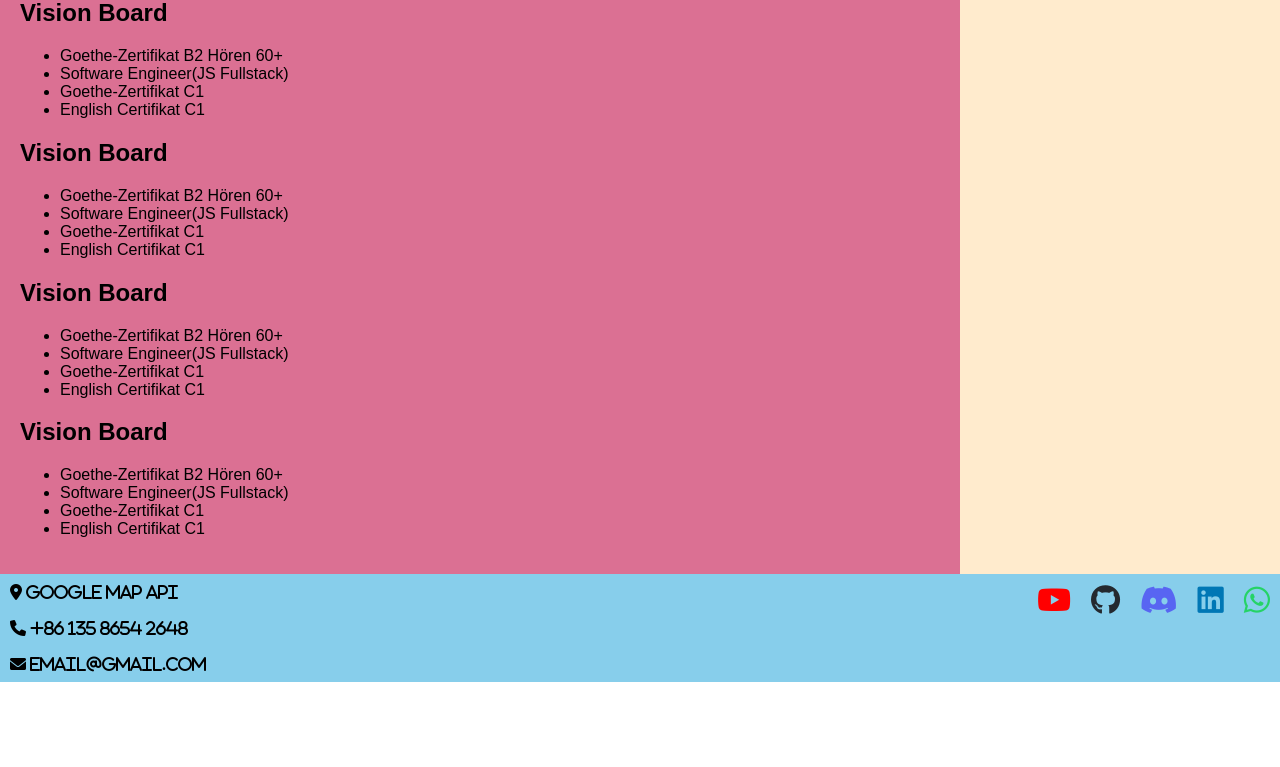
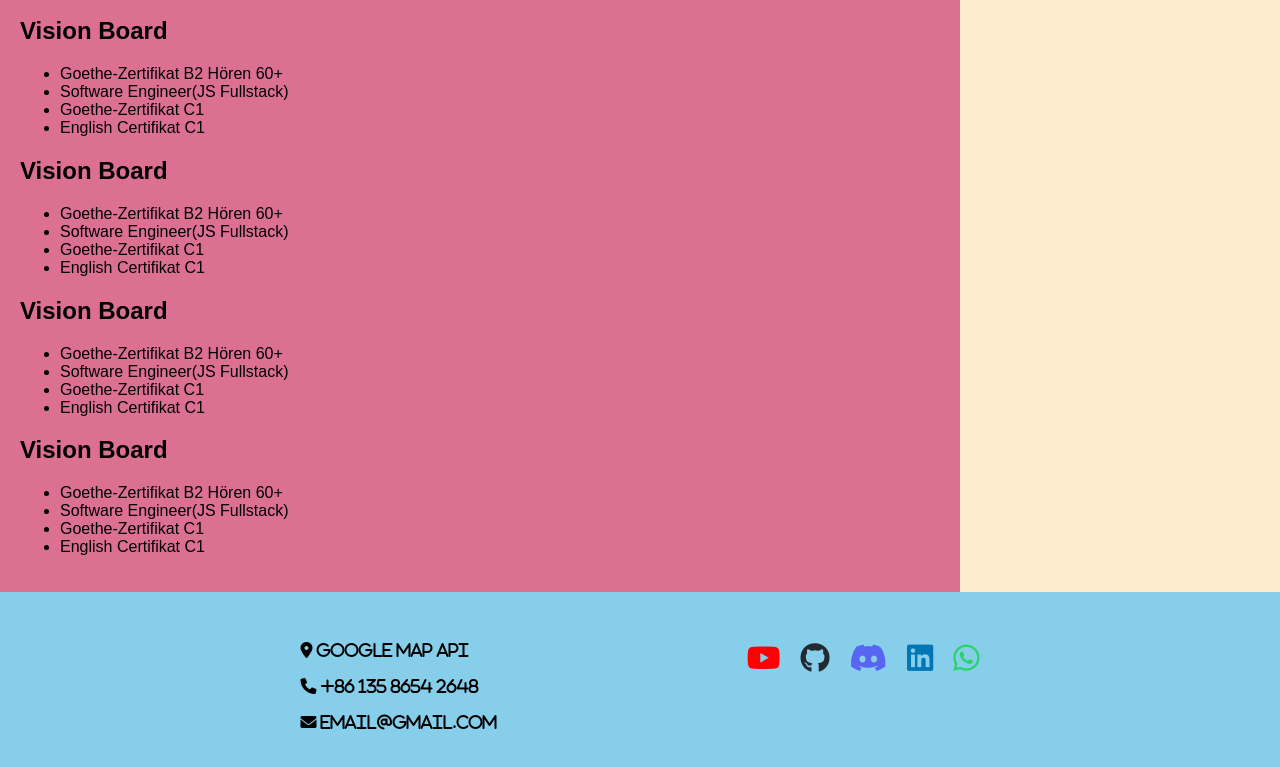
Before and after one commit to pzl2eu/web, a plain HTML site: page index.html in a window 1280 px wide. Shown: the part 861-1628 px from the top of the page. Before the commit the page ends 1543 px from the top, so only its background shows below. Drawn offline with Linux system fonts and the light colour scheme.

Commit message:
use flex for footer layout

```diff
--- a/index.html
+++ b/index.html
@@ -6,6 +6,7 @@
   <title>cnende</title>
   <link href="https://cdnjs.cloudflare.com/ajax/libs/font-awesome/6.0.0-beta3/css/all.min.css" rel="stylesheet">
   <link href="styles.css" rel="stylesheet" >
+
   <script src="scripts.js"></script>
 </head>
 
@@ -19,12 +20,12 @@
   </div>
 -->
 
-  <nav style="display: grid; grid-template-columns: 1fr auto;">
-    <div style="justify-self: start;">
+  <nav>
+    <div>
       The LUO Project
     </div>
 
-    <div style="justify-self: end;">
+    <div>
       <a href="#">Homepage</a>
       <a href="subpage.html">Subpage</a>
     </div>
@@ -106,13 +107,13 @@
       <li><a href="#">Content D</a></li>
     </ul>
   </aside>
-  <footer style="display: grid; grid-template-columns: 1fr auto;">
-    <div style="justify-self: start; display: flex; flex-direction: column; gap: 20px;">
+  <footer class="footer-icons">
+    <div class="contact-icons">
       <i class="fas fa-map-marker-alt">  Google Map API</i>
       <i class="fas fa-phone">  +86 135 8654 2648</i>
       <i class="fas fa-envelope">  email@gmail.com</i>
     </div>
-    <div class="social-icons" style="justify-self: end;">
+    <div class="social-icons">
       <a href="https://www.youtube.com/channel/UCMn46xoqN0AZBT6k2zjYKGQ" target="_blank" class="youtube-icon">
         <i class="fab fa-youtube" ></i>
       </a>
--- a/styles.css
+++ b/styles.css
@@ -1,3 +1,15 @@
+.footer-icons{
+    display: flex;
+    justify-content: space-evenly;
+    padding: 50px;
+}
+
+.contact-icons{
+    display: flex;
+    flex-direction: column;
+    gap: 20px;
+}
+
 .social-icons {
 display: flex;
 gap: 20px; /* 图标之间的间隔 */
```
